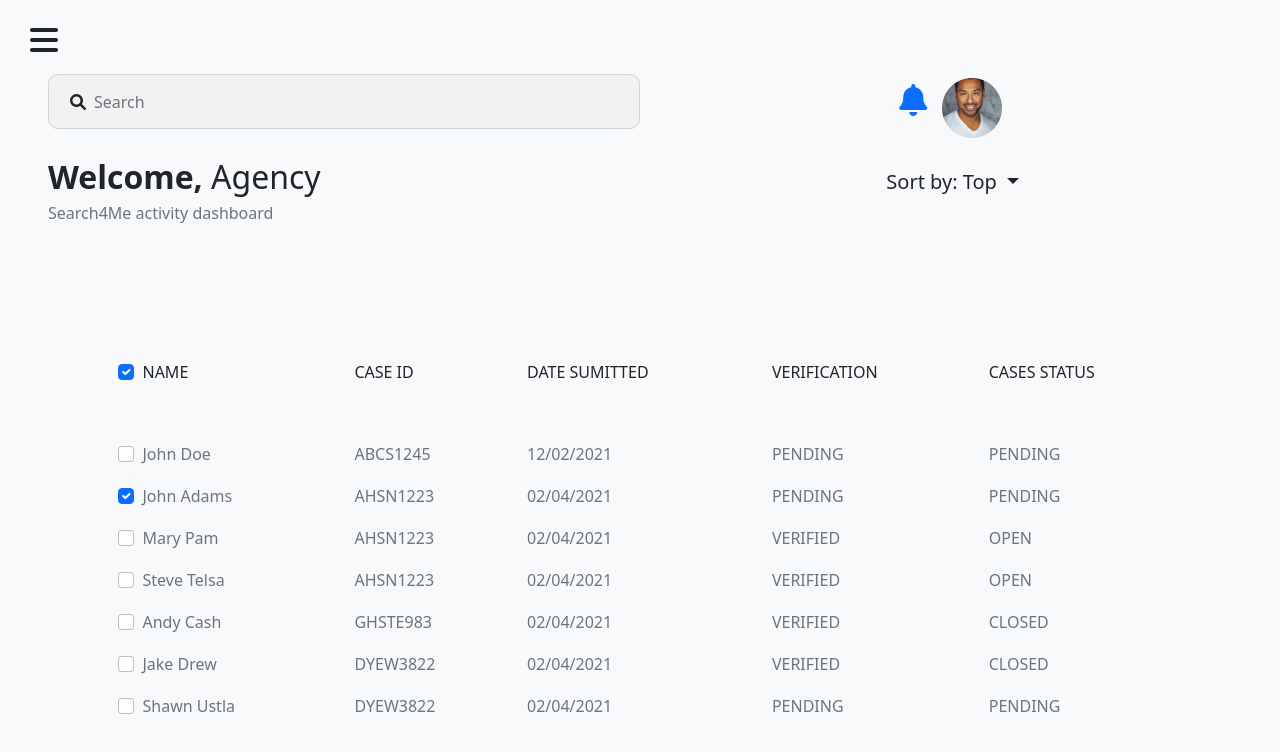
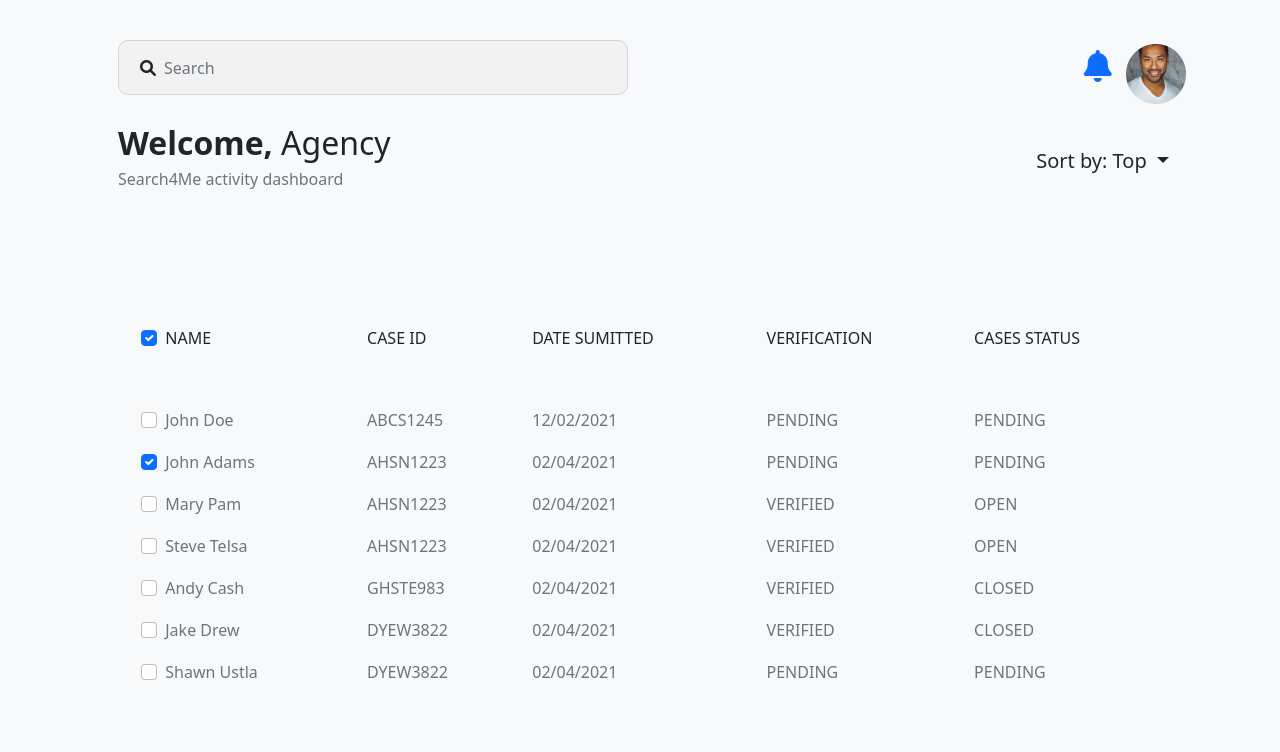
Before and after one commit to preshpi/sidebar, a plain HTML site: page index.html in a window 1280 px wide. Drawn offline with nearby package versions, Linux system fonts and the light colour scheme.

Commit message:
first commit

```diff
--- a/index.html
+++ b/index.html
@@ -38,18 +38,21 @@
        </ul>
     </nav>
 
-      <section class="p-4 my-container">
+      <section class="p-4 my-container container">
 
-        <i class="fas fa-bars fa-2x" id="menu-btn"></i>
+
+          <i class="fas fa-bars fa-2x" id="menu-btn"></i>
+
         <div class="main ">
 
             <div class="ms-4 align-items-start py-3">
-                <div class="row justify-content-between">
+                <div class="row gx-5 justify-content-between">
                   <div class=" sided col-6">
-                    <div class="form"> <i class="fas fa-search"></i> <input type="text" class="form-control form-input" placeholder="Search "> </div>
+                    <div class="form">
+                      <i class="fas fa-search"></i> <input type="text" class="form-control form-input" placeholder="Search "> </div>
                 </div>
 
-                <div class="col-4">
+                <div class="col-6 d-flex justify-content-end">
                   <div class="left ms-4 text-primary">
                     <i class="fas fa-bell fa-2x"></i>
                   <img src="./image/iFgRcqHznqg.png" alt="" class="py-1 ms-1">
@@ -63,9 +66,9 @@
 
             <div class="ms-4">
                 <div class="row">
-                  <div class="col-md-4"> <h2><b>Welcome,</b> Agency</h2>
+                  <div class="col"> <h2><b>Welcome,</b> Agency</h2>
                     <h6 class="text-secondary">Search4Me activity dashboard</h6></div>
-                  <div class="col-md-4 offset-md-4">  <div class="btn-group">
+                  <div class="col d-flex justify-content-end">  <div class="btn-group">
                     <button type="button" class="btn btn-lg dropdown-toggle" data-bs-toggle="dropdown" aria-expanded="false">
                         Sort by: Top
                      </button>
@@ -79,12 +82,12 @@
               </div>
 
 
-              <div class="container py-5">
-                <table class="table table-borderless">
+              <div class="container py-5 ">
+                <table class="table table-borderless table-responsive">
                   <div class="body-t py-3">
                     <tbody>
 
-                        <tr >
+                        <tr class="">
                       <th scope="row"></th>
                       <td class="py-5 text-dark ">
                         <div class="form-check">
--- a/style.css
+++ b/style.css
@@ -44,8 +44,6 @@ body{
 }
 
 
-
-
 .form {
     position: relative
 }
@@ -76,5 +74,20 @@ body{
 
 .form-input:focus {
     box-shadow: none;
-    border: none
+    border: none;
 }
+
+@media (max-width:2560px){
+
+    #menu-btn{
+        display:none;
+    }
+}
+
+@media screen and (max-width:480px){
+    .main{
+        width: 350px;
+    }
+
+
+}
```
